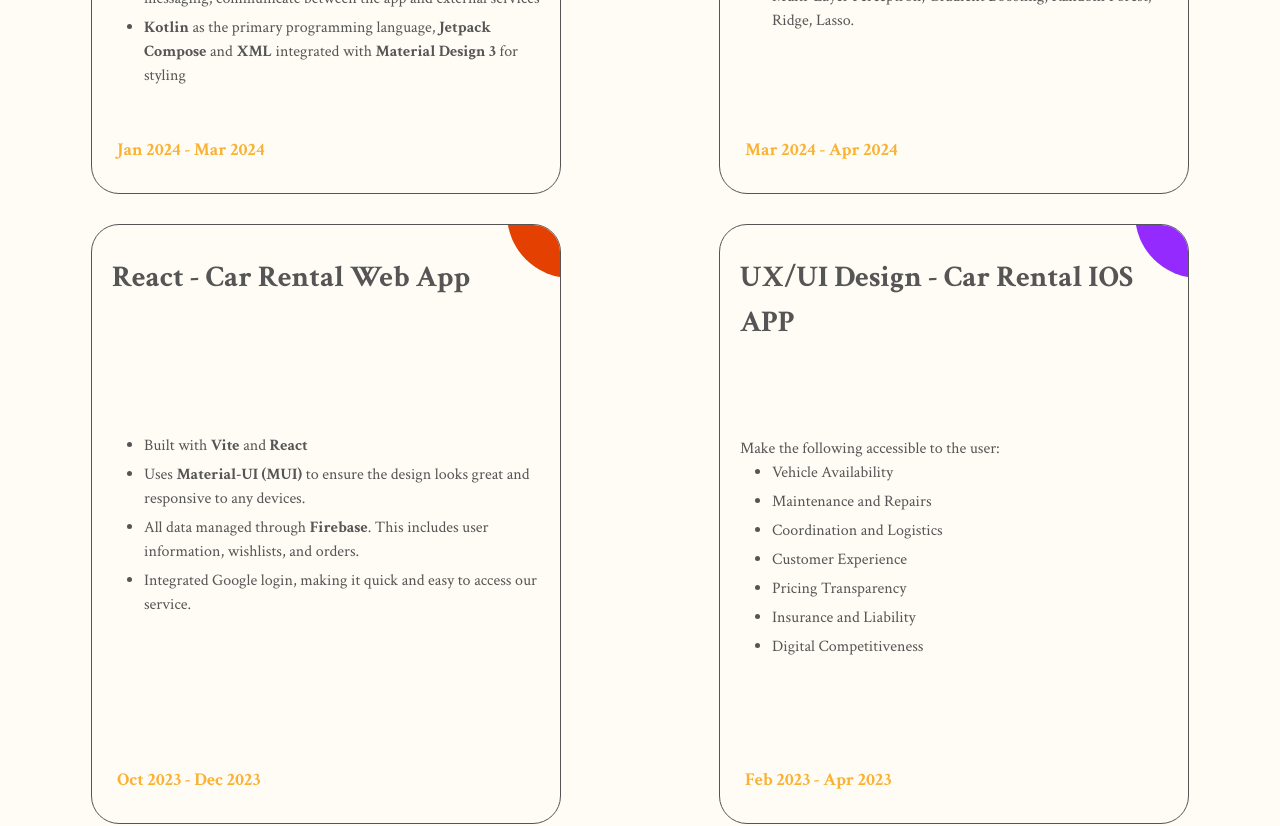
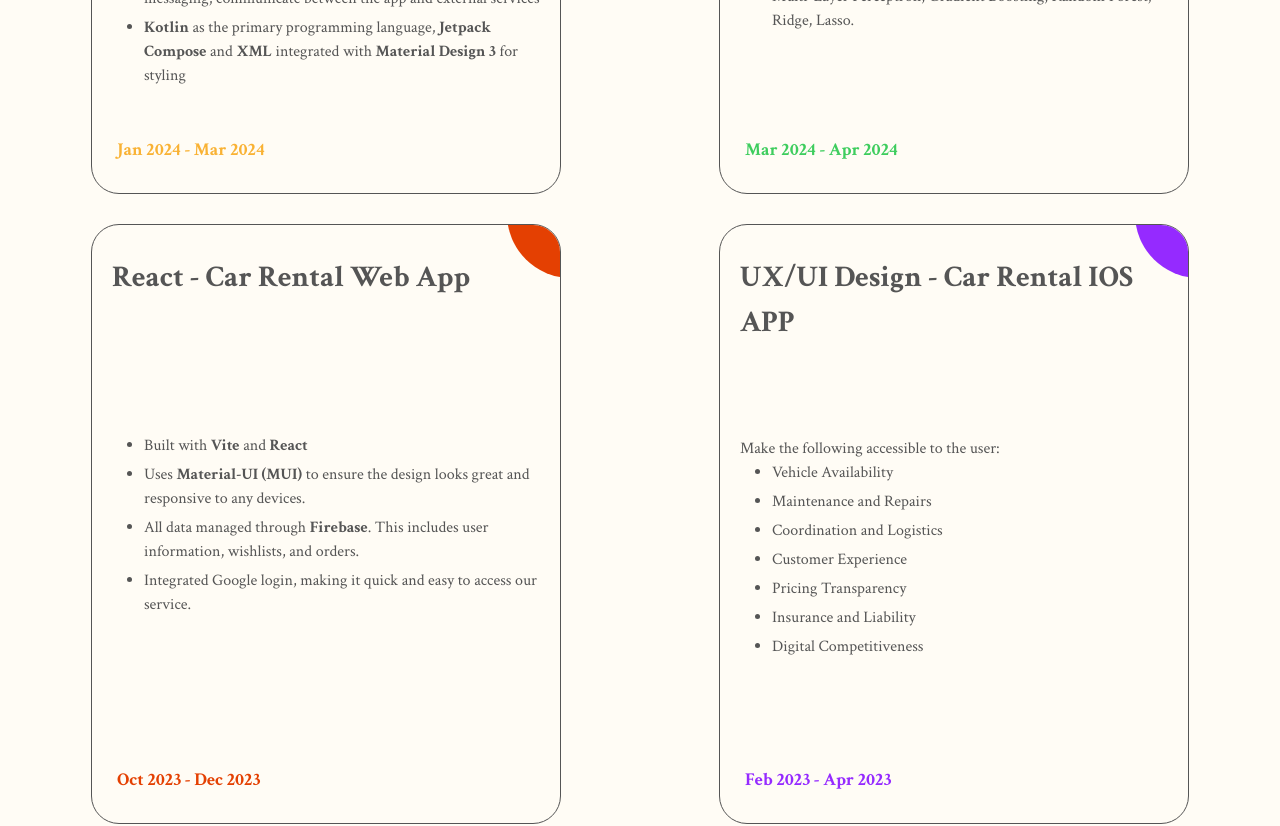
Before and after one commit to hisonlin/portfolio, a React (Vite) app: page /portfolio/projects in a window 1280 px wide. Shown: the part 520-1346 px from the top of the page. Built offline with nearby package versions, Linux system fonts and the light colour scheme; a web font is replaced by a local one.

Commit message:
update project cards styling

```diff
--- a/src/Component/ProjectsCard/ProjectsCard.css
+++ b/src/Component/ProjectsCard/ProjectsCard.css
@@ -29,24 +29,7 @@
     height: 100%;
 }
 
-.ag-courses-item_link:hover .ag-courses-item_title {
-    color: #FFF;
-}
 
-.ag-courses-item_link:hover .ag-courses-item_description {
-    color: #FFF;
-}
-
-.ag-courses-item_link:hover .ag-courses-item_date {
-    text-decoration: none;
-    color: #FFF;
-}
-
-.ag-courses-item_link:hover .ag-courses-item_bg {
-    -webkit-transform: scale(30);
-    -ms-transform: scale(30);
-    transform: scale(30);
-}
 
 .ag-courses-item_title {
     font-weight: bold;
@@ -65,30 +48,34 @@
 li{
     margin-bottom: 5px;
 }
-.ag-courses-item_date-box {
-    font-size: 18px;
-    font-weight: bold;
-    color: #555;
-    z-index: 2;
-    position: relative;
-}
 
 .ag-courses-item_date {
+    font-size: 18px;
     font-weight: bold;
     color: #f9b234;
     margin-left: 5px;
-    -webkit-transition: color .5s ease;
-    -o-transition: color .5s ease;
-    transition: color .5s ease;
+    z-index: 999;
 }
 
-.ag-courses-item_title:hover {
-    color: #fff;
 
+.ag-courses_item:nth-child(2n) .ag-courses-item_date{
+    color: #3ecd5e;
 }
 
-.ag-courses-item_date-box:hover {
-    color: #fff;
+.ag-courses_item:nth-child(3n) .ag-courses-item_date{
+    color: #e44002;
+}
+
+.ag-courses_item:nth-child(4n) .ag-courses-item_date{
+    color: #952aff;
+}
+
+.ag-courses_item:nth-child(5n) .ag-courses-item_date{
+    color: #cd3e94;
+}
+
+.ag-courses_item:nth-child(6n) .ag-courses-item_date{
+    color: #4c49ea;
 }
 
 .ag-courses-item_bg {
@@ -100,13 +87,7 @@ li{
     top: -75px;
     right: -75px;
     border-radius: 50%;
-    -webkit-transition: all .5s ease;
-    -o-transition: all .5s ease;
     transition: all .5s ease;
-}
-
-span{
-    font-weight: bold;
 }
 
 .ag-courses_item:nth-child(2n) .ag-courses-item_bg {
@@ -128,6 +109,96 @@ span{
 .ag-courses_item:nth-child(6n) .ag-courses-item_bg {
     background-color: #4c49ea;
 }
+
+
+.ag-courses-buttons {
+    position: absolute;
+    top: 0;
+    left: 0;
+    width: 100%;
+    height: 100%;
+    display: flex;
+    justify-content: center;
+    align-items: center;
+    gap: 20px;
+    z-index: 999;
+}
+
+.project-button{
+    font-size: 40px;
+    font-weight: bold;
+    color: #f9b234;
+    background-color: #fff;
+    padding: 10px 20px;
+    border-radius: 20px;
+    border: 2px solid #f9b234;
+    opacity: 0;
+    transition: all .5s ease;
+}
+
+.project-button:hover{
+    text-decoration: #f9b234 underline;
+}
+
+.ag-courses_item:nth-child(2n) .project-button{
+    color: #3ecd5e;
+    border: 2px solid #3ecd5e;
+}
+
+.ag-courses_item:nth-child(3n) .project-button {
+    color: #e44002;
+    border: 2px solid #e44002;
+}
+
+.ag-courses_item:nth-child(4n) .project-button {
+    color: #952aff;
+    border: 2px solid #952aff;
+}
+
+.ag-courses_item:nth-child(5n) .project-button {
+    color: #cd3e94;
+    border: 2px solid #cd3e94;
+}
+
+.ag-courses_item:nth-child(6n) .project-button{
+    color: #4c49ea;
+    border: 2px solid #4c49ea;
+}
+
+.ag-courses_item:nth-child(2n) .project-button:hover{
+    text-decoration: #3ecd5e underline
+}
+
+.ag-courses_item:nth-child(3n) .project-button:hover {
+    text-decoration: #e44002 underline;
+}
+
+.ag-courses_item:nth-child(4n) .project-button:hover {
+    text-decoration: #952aff underline;
+}
+
+.ag-courses_item:nth-child(5n) .project-button:hover {
+    text-decoration: #cd3e94 underline;
+}
+
+.ag-courses_item:nth-child(6n) .project-button:hover{
+    text-decoration: #4c49ea underline;
+}
+
+.ag-courses-item_link:hover .ag-courses-item_bg {
+    transform: scale(30);
+
+}
+
+.ag-courses-item_link:hover .project-button {
+    opacity: 1;
+}
+
+
+.ag-courses-item_link:hover .ag-courses-item_date{
+    color: #fff;
+}
+
 
 @media only screen and (max-width:1120px){
     .ag-courses_box {
--- a/src/Component/ProjectsCard/ProjectsCard.jsx
+++ b/src/Component/ProjectsCard/ProjectsCard.jsx
@@ -3,12 +3,15 @@ import PropTypes from 'prop-types'
 import './ProjectsCard.css'
 
 const ProjectsCard = props => {
+
+    const handleOnClick = (url) => {
+        window.open(url)
+    }
     return (
         <div class="ag-format-container">
             <div class="ag-courses_box">
-
                 <div class="ag-courses_item">
-                    <a href="https://github.com/masamoe/Optimate" class="ag-courses-item_link">
+                    <div class="ag-courses-item_link">
                         <div class="ag-courses-item_bg"></div>
                         <div class="ag-courses-item_title">
                             Android App - Optimate
@@ -23,16 +26,18 @@ const ProjectsCard = props => {
                                 <li><span>Kotlin</span> as the primary programming language, <span>Jetpack Compose</span> and <span>XML</span> integrated with <span>Material Design 3</span> for styling</li>
                             </ul>
                         </div>
-                        <div class="ag-courses-item_date-box">
-                            <span class="ag-courses-item_date">
+                        <div class="ag-courses-item_date">
                             Jan 2024 - Mar 2024
-                            </span>
                         </div>
-                    </a>
+                        <div class="ag-courses-buttons">
+                            <button className='project-button' onClick={() => handleOnClick("https://github.com/masamoe/Optimate")}>GitHub</button>
+                        </div>
+                    </div>
+
                 </div>
 
                 <div class="ag-courses_item">
-                    <a href="https://github.com/hisonlin/ML-AI/tree/main/CSTP2301_FinalProject" class="ag-courses-item_link">
+                    <div class="ag-courses-item_link">
                         <div class="ag-courses-item_bg"></div>
                         <div class="ag-courses-item_title">
                             Python Jupyter - Machine Learning Project
@@ -45,16 +50,17 @@ const ProjectsCard = props => {
                                 <li>Regression models: Decision Tree, Linear, Support Vector, Multi-Layer Perceptron, Gradient Boosting, Random Forest, Ridge, Lasso.</li>
                             </ul>
                         </div>
-                        <div class="ag-courses-item_date-box">
-                            <span class="ag-courses-item_date">
+                        <div class="ag-courses-item_date">
                             Mar 2024 - Apr 2024
-                            </span>
                         </div>
-                    </a>
+                        <div class="ag-courses-buttons">
+                            <button className='project-button' onClick={() => handleOnClick("https://github.com/hisonlin/ML-AI/tree/main/CSTP2301_FinalProject")}>GitHub</button>
+                        </div>
+                    </div>
                 </div>
 
                 <div class="ag-courses_item">
-                    <a href="https://hisonlin-car-rental.vercel.app/" class="ag-courses-item_link">
+                    <div class="ag-courses-item_link">
                         <div class="ag-courses-item_bg"></div>
                         <div class="ag-courses-item_title">
                             React - Car Rental Web App
@@ -67,16 +73,18 @@ const ProjectsCard = props => {
                                 <li>Integrated Google login, making it quick and easy to access our service.</li>
                             </ul>
                         </div>
-                        <div class="ag-courses-item_date-box">
-                            <span class="ag-courses-item_date">
+                        <div class="ag-courses-item_date">
                             Oct 2023 - Dec 2023
-                            </span>
                         </div>
-                    </a>
+                        <div class="ag-courses-buttons">
+                            <button className='project-button' onClick={() => handleOnClick("https://github.com/hisonlin/CSTP2107-CarRental")}>GitHub</button>
+                            <button className='project-button' onClick={() => handleOnClick("https://hisonlin-car-rental.vercel.app/")}>Deployment</button>
+                        </div>
+                    </div>
                 </div>
 
                 <div class="ag-courses_item">
-                    <a href="https://www.figma.com/file/juH0X9qzvcgI7nZWQxH659/CSTP-UI-design-Mobile-Framework" class="ag-courses-item_link">
+                    <div class="ag-courses-item_link">
                         <div class="ag-courses-item_bg"></div>
                         <div class="ag-courses-item_title">
                             UX/UI Design - Car Rental IOS APP
@@ -95,14 +103,15 @@ const ProjectsCard = props => {
                                 <li>Digital Competitiveness</li>
                             </ul>
                         </div>
-                        <div class="ag-courses-item_date-box">
-                            <span class="ag-courses-item_date">
+
+                        <div class="ag-courses-item_date">
                             Feb 2023 - Apr 2023
-                            </span>
                         </div>
-                    </a>
+                        <div class="ag-courses-buttons">
+                            <button className='project-button' onClick={() => handleOnClick("https://www.figma.com/file/juH0X9qzvcgI7nZWQxH659/CSTP-UI-design-Mobile-Framework")}>Figma</button>
                         </div>
-
+                    </div>
+                </div>
             </div>
         </div>
     )
```
Lines whose indentation alone changed are shown as unchanged.
